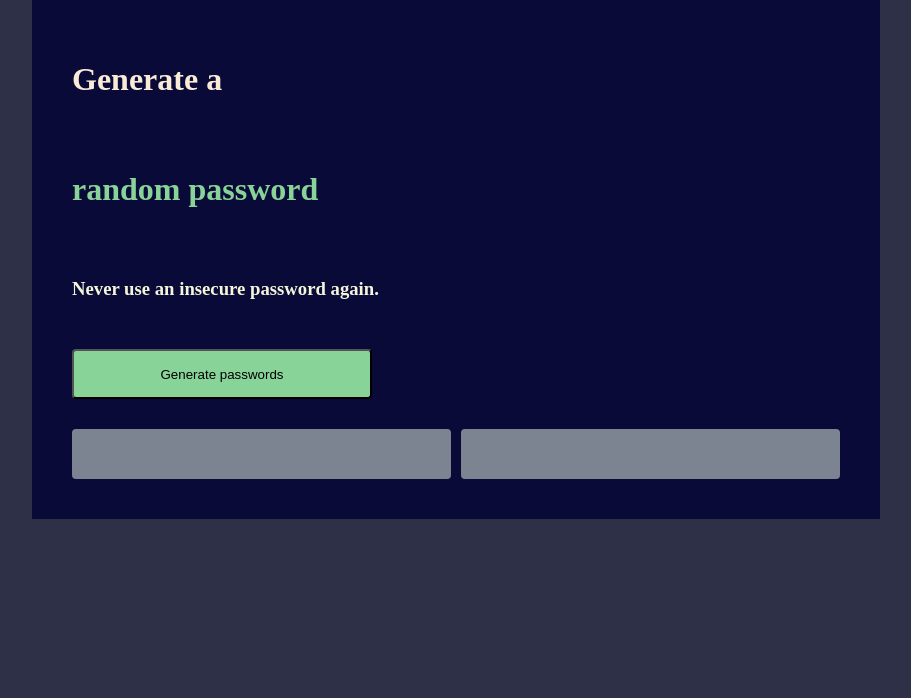
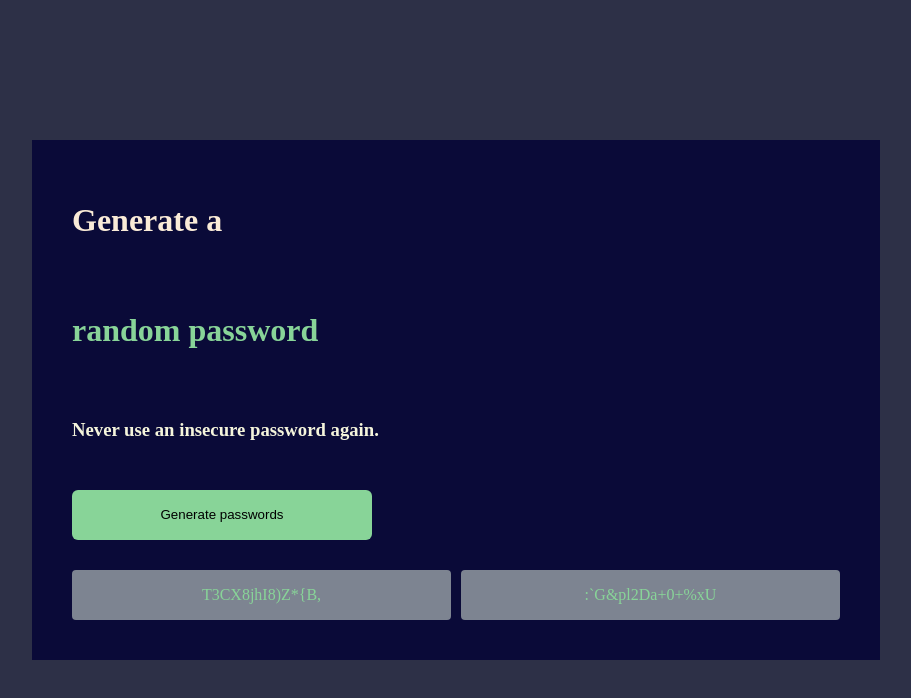
Before and after one commit to mohammedfaizan/password_generator, a plain HTML site: page index.html in a window 1280 px wide. Both pictures are taken after a click on the button "Generate passwords". Shown: the whole page, without its empty margins (184-1095 px from the left). Drawn offline with Linux system fonts and the light colour scheme.

Commit message:
added javascript functionality to generate password onclick

```diff
--- a/index.html
+++ b/index.html
@@ -13,7 +13,9 @@
 
       <h3>Never use an insecure password again.</h3>
 
-      <button class="generate-password">Generate passwords</button>
+      <button class="generate-password" onclick="passwordGenerator()">
+        Generate passwords
+      </button>
 
       <div class="passwords">
         <div class="password" id="password1"></div>
--- a/script.js
+++ b/script.js
@@ -91,3 +91,18 @@ const characters = [
   "?",
   "/",
 ];
+
+let passwordOne = document.getElementById("password1");
+let passwordTwo = document.getElementById("password2");
+
+function passwordGenerator() {
+  let length = 15;
+  let password1 = "";
+  let password2 = "";
+  for (let i = 0; i < 15; i++) {
+    password1 += characters[Math.floor(Math.random() * 91) + 1];
+    password2 += characters[Math.floor(Math.random() * 91) + 1];
+  }
+  passwordOne.textContent = password1;
+  passwordTwo.textContent = password2;
+}
--- a/style.css
+++ b/style.css
@@ -4,6 +4,8 @@ body {
   background-color: #2d3047;
   display: flex;
   align-items: center;
+  justify-content: center;
+  min-height: 100vh;
 }
 
 .container {
@@ -22,6 +24,10 @@ body {
   width: 50%;
   height: 50px;
   border-radius: 4px;
+  color: #88d498;
+  display: flex;
+  justify-content: center;
+  align-items: center;
 }
 
 .passwords {
@@ -46,7 +52,8 @@ button {
   background-color: #88d498;
   width: 300px;
   height: 50px;
-  border-radius: 4px;
+  border-radius: 6px;
+  border: none;
 }
 
 button:hover {
```
